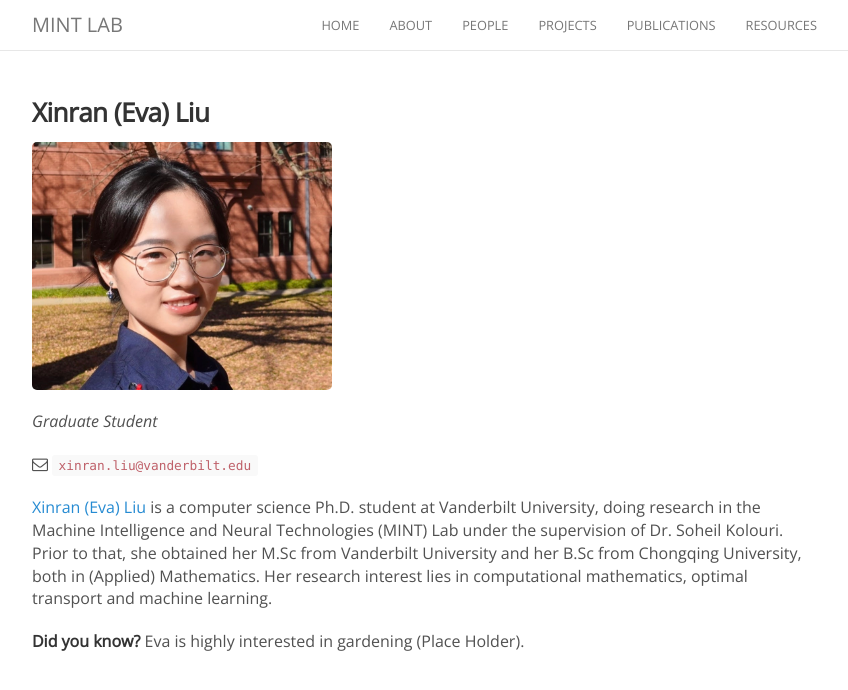
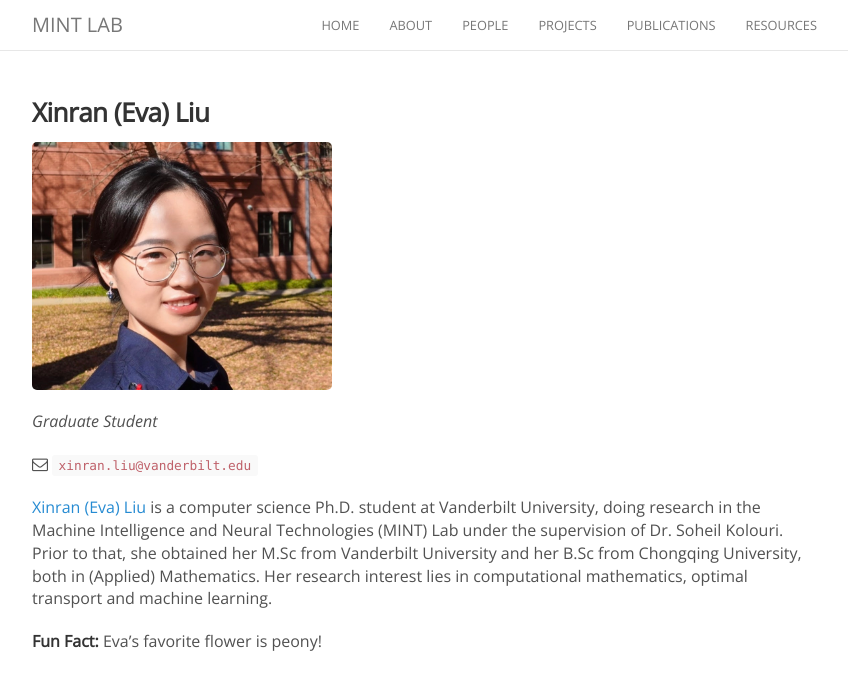
Before and after one commit to naqibUVa/nsp.github.io, a Jekyll site: the page built from _people/xinran_liu.md, in a window 1280 px wide. Shown: the top 690 px of the page, without its empty margins (223-1071 px from the left). Built offline with Jekyll 4.4.1, drawn with Linux system fonts in a browser that asks for light colours; nearby versions of some CDN libraries; comment, search, counter and statistics services are not loaded.

Commit message:
Update xinran_liu.md

```diff
--- a/_people/xinran_liu.md
+++ b/_people/xinran_liu.md
@@ -14,4 +14,4 @@ _Graduate Student_<br>
 
 [Xinran (Eva) Liu](https://www.linkedin.com/in/xinran-l-5777a0205/) is a computer science Ph.D. student at Vanderbilt University, doing research in the Machine Intelligence and Neural Technologies (MINT) Lab under the supervision of Dr. Soheil Kolouri. Prior to that, she obtained her M.Sc from Vanderbilt University and her B.Sc from Chongqing University, both in (Applied) Mathematics. Her research interest lies in computational mathematics, optimal transport and machine learning.
 
-**Did you know?** Eva is highly interested in gardening (Place Holder).
+**Fun Fact:** Eva's favorite flower is peony!
```
